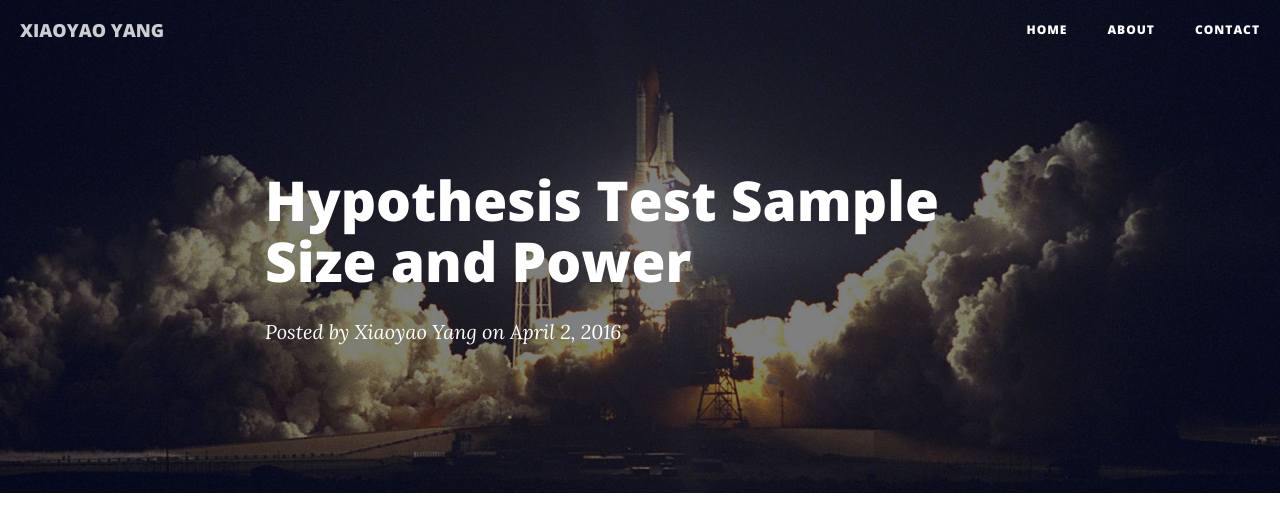
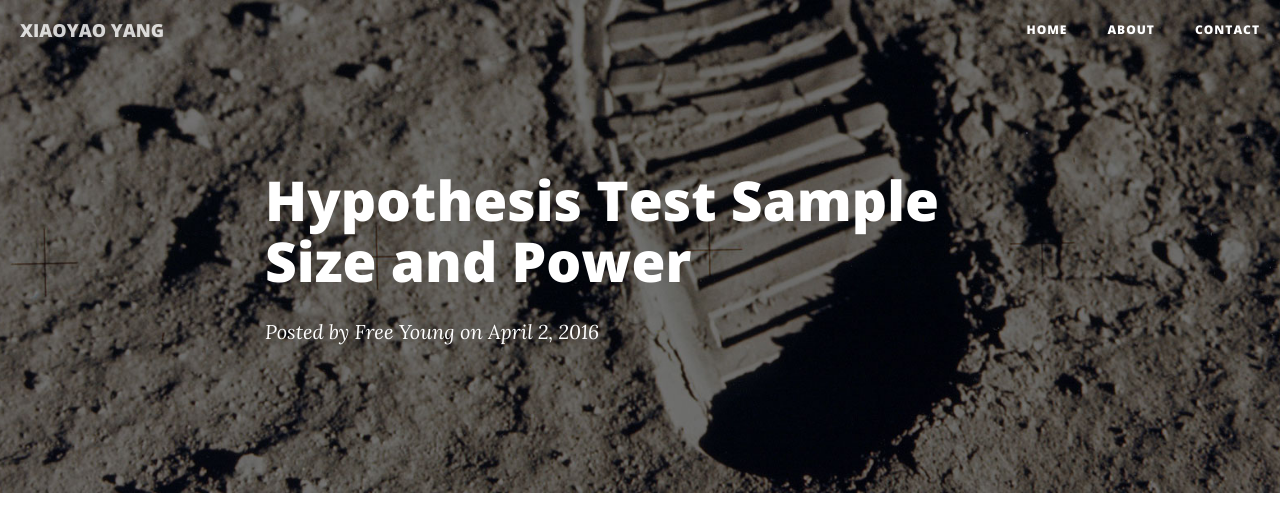
Before and after one commit to xiaoyaoyang/xiaoyaoyang.github.io, a Jekyll site: the page built from _posts/2016-04-02-hypothesis-test-sample-size.md, in a window 1280 px wide and 1400 px high. Shown: the top 523 px of the window. Built offline with Jekyll 4.4.1, drawn with Linux system fonts in a browser that asks for light colours; nearby versions of some CDN libraries; some of the changed text lies outside the part shown; grey boxes are pictures that could not be loaded.

Commit message:
change post layout

````diff
--- a/_includes/footer.html
+++ b/_includes/footer.html
@@ -4,15 +4,15 @@
         <div class="row">
             <div class="col-lg-8 col-lg-offset-2 col-md-10 col-md-offset-1">
                 <ul class="list-inline text-center">
-                    <!-- <li>
+                   <!-- <li>
                         <a href="{{ "/feed.xml" | prepend: site.baseurl }}">
                             <span class="fa-stack fa-lg">
                                 <i class="fa fa-circle fa-stack-2x"></i>
                                 <i class="fa fa-rss fa-stack-1x fa-inverse"></i>
                             </span>
                         </a>
-                    </li> -->
-                <!--     {% if site.twitter_username %}
+                    </li>-->
+                    <!-- {% if site.twitter_username %}
                     <li>
                         <a href="https://twitter.com/{{ site.twitter_username }}">
                             <span class="fa-stack fa-lg">
@@ -22,9 +22,9 @@
                         </a>
                     </li>
                     {% endif %} -->
-                    {% if site.github_username %}
+                    {% if site.linkedin_username %}
                     <li>
-                        <a href="https://linkedin.com/in/{{ site.github_username }}">
+                        <a href="https://linkedin.com/in/{{ site.linkedin_username }}">
                             <span class="fa-stack fa-lg">
                                 <i class="fa fa-circle fa-stack-2x"></i>
                                 <i class="fa fa-linkedin fa-stack-1x fa-inverse"></i>
--- a/_posts/2016-04-02-hypothesis-test-sample-size.md
+++ b/_posts/2016-04-02-hypothesis-test-sample-size.md
@@ -3,18 +3,21 @@
 title: "Hypothesis Test Sample Size and Power"
 subtitle:   ""
 date:       2016-04-02
-author:     "Xiaoyao Yang"
-header-img: "img/post-bg-04.jpg"
+author:     "Free Young"
+header-img: "img/post-bg-05.jpg"
 ---
 
 
-These are all start from the moment when I saw the post: <http://datapirates.blogspot.de/2016/03/why-ab-testing-sucks.html>. It claims A/B test, which is exactly two-sample t test, is useless. Below is simulation running with R.
+These is all start from the moment when I saw the post: <http://datapirates.blogspot.de/2016/03/why-ab-testing-sucks.html>. It claims A/B test, which is exactly two sample t test, is useless. Below is simulation running with R.
 
 ## Lets do some experiments!
 
-First we generate two random vector a and b. In this case, average of *a* is 0.1467 while average of *b* is 0.19. Both vector a and b are made by binary element, and the ideal average of *a* is 0.15, while average of *b* is 0.2.
+First we generate two random vector *a* and *b*. In this case, average of *a* is 0.1467 while average of *b* is 0.19. Both vector *a* and *b* are made by binary element, and the ideal average of *a* is 0.15, while average of *b* is 0.2.
 
-~~~ r
+
+
+
+{% highlight r %}
 #init
 sample_s <-300
 b_threshold <- 20
@@ -22,27 +25,28 @@
 set.seed(106)
 a <- (sample(x = 100,size = sample_s,replace=T)<a_threshold)*1
 b <- (sample(x = 100,size = sample_s,replace=T)<b_threshold)*1
-~~~
-
-Next, lets do a simple two-sample t test.
-
-~~~r
-test <- t.test(b,a,alternative = "greater")
-t <- test$statistic
-degree <- test$parameter
-sigma <- sd(b-a)
-ncp <- (b_threshold-a_threshold)/100*sqrt(sample_s/2)/sigma
-power <- 1-pt(q=t,df=degree,ncp=ncp)
-~~~
+{% endhighlight %}
 
 
 
+Next, lets do a simple two sample t test.
 
 
-```
-##p.value: 0.07829374
-##power: 0.3954021
-```
+
+{% highlight r %}
+test <- t.test(b, a, alternative = "greater")
+t <- test$statistic
+degree <- test$parameter
+sigma <- sd(b - a)
+ncp <- (b_threshold - a_threshold)/100 * sqrt(sample_s/2)/sigma
+cat("p.value:", test$p.value, "power:", 1 - pt(q = t, df = degree, ncp = ncp))
+{% endhighlight %}
+
+
+
+{% highlight text %}
+## p.value: 0.07829374 power: 0.3954021
+{% endhighlight %}
 
 Here we got p value = 0.07, if we set type I error threshold to 0.05, we can not reject the Null hypothesis. However, does that means we should accept Null hypothesis and believe mean of vector *a* and *b* are same? **No!**. Maybe it is easy to understand this way: if we accept null hypothesis and believe there is no difference between *a* and *b*, we have *61%* to make a mistake (type II), while if we reject Null hypothesis now, we have ~7% to make mistake (type I). The reason why we control type I error is that we can't take risk making that mistake. In another word, if we only have 300 samples each group and want to see if conversion rate improve or not, the answer should be **NO**.
 
@@ -52,19 +56,45 @@
 
 
 
-![plot of chunk unnamed-chunk-3](/figure/source/2016-04-02-hypothesis-test-sample-size/unnamed-chunk-3-1.png)
 
-```
-## power (sample size = 690): 0.7984382
-```
+{% highlight r %}
+power_plot <- function(sample_size = 700, ifplot = FALSE) {
+    alpha <- 0.05
+    delta <- 0.05
+    degree <- 2 * (sample_size - 1)
+    pool_sd <- sqrt((var(a) + var(b))/2)
+    c <- qt(1 - alpha, degree)
+    ncp <- delta * sqrt(sample_size/2)/pool_sd
+    power <- 1 - pt(q = c, df = degree, ncp = ncp)
+    x <- seq(-3, 3, 0.01)
+    title <- paste("Distribution of Null/alternative hypothesis for sample size=",
+        sample_size)
+    if (ifplot == TRUE) {
+        plot(x, dt(x, degree), type = "l", ylab = "Probability", main = title)
+        lines(x, dt(x, degree, ncp), type = "l", col = "red")
+    }
+    return(power)
+}
+power.vector <- vector()
+for (i in 100:1000) {
+    power.vector[i - 99] <- power_plot(sample_size = i)
+}
+{% endhighlight %}
 
-![plot of chunk unnamed-chunk-3](/figure/source/2016-04-02-hypothesis-test-sample-size/unnamed-chunk-3-2.png)
 
-```
-## power (sample size = 300): 0.4959953
-```
+![plot of chunk unnamed-chunk-4](/figure/source/2016-04-02-hypothesis-test-sample-size/unnamed-chunk-4-1.png)
 
-![plot of chunk unnamed-chunk-3](/figure/source/2016-04-02-hypothesis-test-sample-size/unnamed-chunk-3-3.png)
+{% highlight text %}
+## power: 0.7984382
+{% endhighlight %}
+
+![plot of chunk unnamed-chunk-4](/figure/source/2016-04-02-hypothesis-test-sample-size/unnamed-chunk-4-2.png)
+
+{% highlight text %}
+## power: 0.4959953
+{% endhighlight %}
+
+![plot of chunk unnamed-chunk-4](/figure/source/2016-04-02-hypothesis-test-sample-size/unnamed-chunk-4-3.png)
 
 Actually, what the author in that post is doing, is similar to calculating the power of the test. Since power of test is that: under assumption that alternative hypothesis is correct, the probability of rejecting Null hypothesis. He run 100 simulation and found out ~50% reject and ~50% accept, which is near the power 0.57 that we are seeing in the above graph.
 
@@ -72,7 +102,10 @@
 
 R has built in function to calculate sample size given type I error(alpha), type II error(beta), expected mean difference (delta), and data standard deviation. I also include calculation by hand under normal assumption.
 
-~~~r
+
+
+
+{% highlight r %}
 #calculate sample size
 alpha <- 0.05
 beta <- 0.2
@@ -81,16 +114,23 @@
 c1 <- qnorm(p = 1-alpha,mean = 0,sd = 1)
 c2 <- qnorm(p = 1-beta,mean = 0,sd = 1)
 (ideal_sample_norm <- 2*(c1+c2)^2/(delta/pool_sd)^2)
-power.t.test(delta=delta,sd=pool_sd,sig.level=alpha,power=1-beta,type="two.sample",alternative="one.sided")
-~~~
+{% endhighlight %}
 
 
 
-```
+{% highlight text %}
 ## [1] 692.4188
-```
+{% endhighlight %}
 
-```
+
+
+{% highlight r %}
+power.t.test(delta=delta,sd=pool_sd,sig.level=alpha,power=1-beta,type="two.sample",alternative="one.sided")
+{% endhighlight %}
+
+
+
+{% highlight text %}
 ##
 ##      Two-sample t test power calculation
 ##
@@ -102,9 +142,8 @@
 ##     alternative = one.sided
 ##
 ## NOTE: n is number in *each* group
-```
+{% endhighlight %}
 
+##Conclusion
 
-## Conclusion
-
-Statistical A/B test or hypothesis test, is a very good technique to solve real world problem. However, understanding more about underlying assumption and requirement is important in real world. In statistical world, there is no "yes or no", only good or bad.
+Statistical A/B test or hypothesis test, is a very good technique to solve real world problem. However, understanding more about underlying assumption and requirement is important in real world.
````
